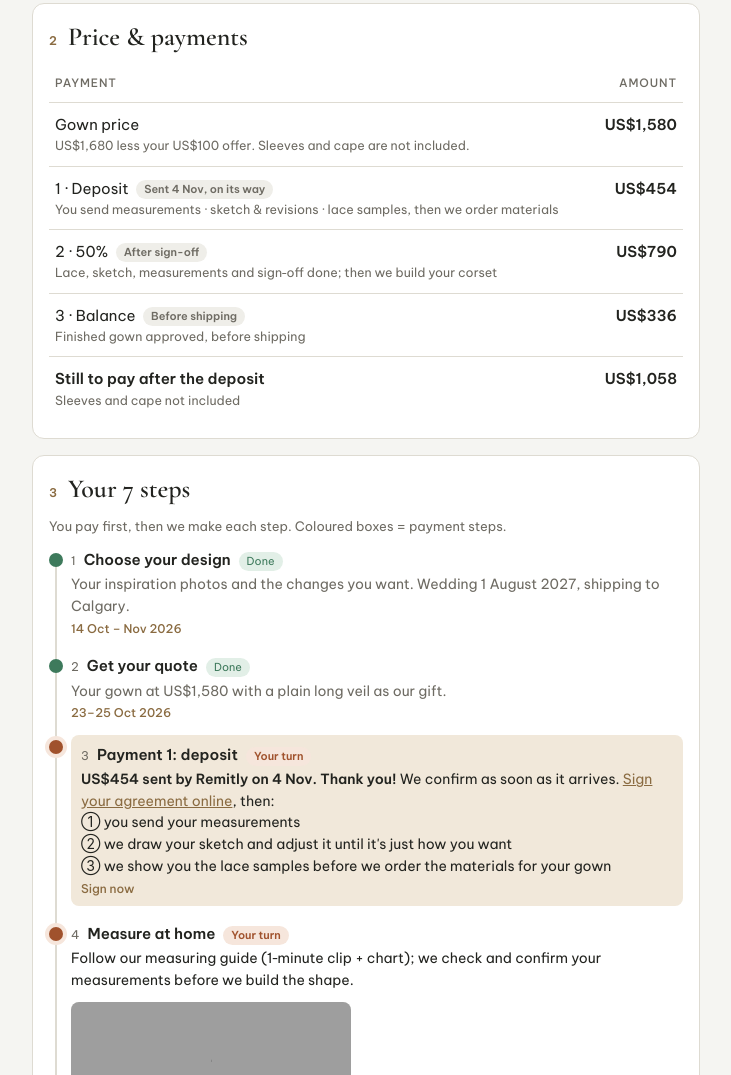
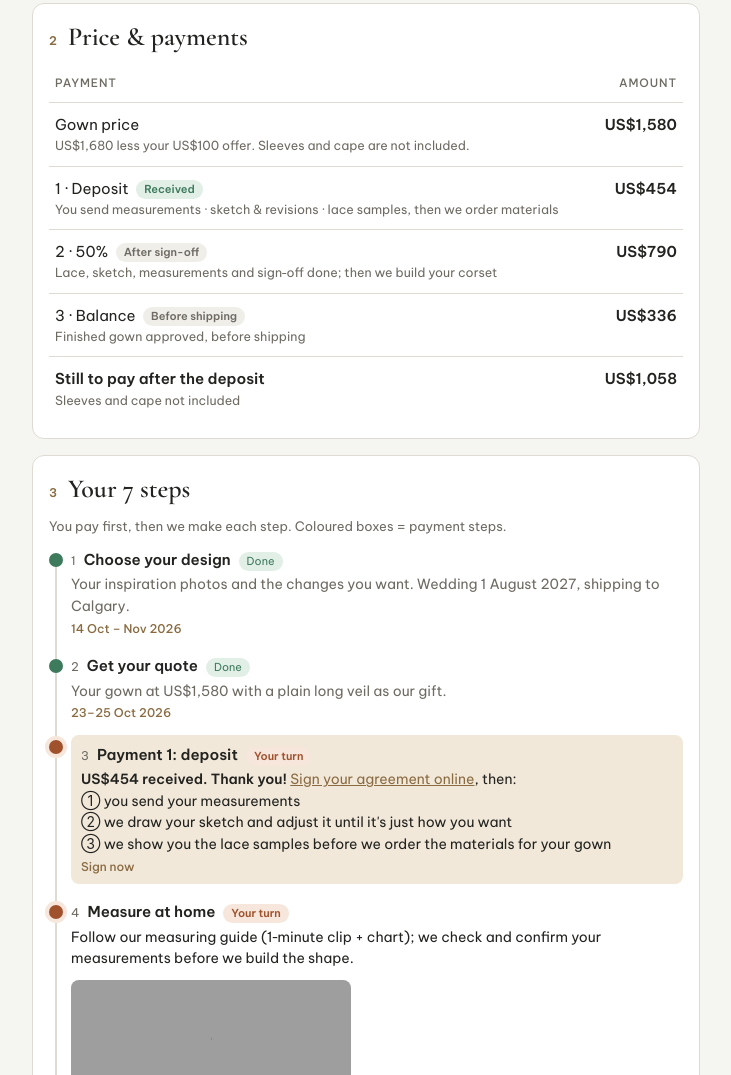
Before and after one commit to dolinhanh-bridal/mercy-01082027, a plain HTML site: page index.html in a window 1280 px wide. Shown: the part 4368-5443 px from the top of the page, without its empty margins (274-1005 px from the left). Drawn offline with nearby package versions, Linux system fonts and the light colour scheme; no server answers; grey boxes are pictures that could not be loaded.

Commit message:
Đã nhận cọc US$454
Co-Authored-By: Claude Opus 5.5 <noreply@anthropic.com>

```diff
--- a/index.html
+++ b/index.html
@@ -232,7 +232,7 @@ pre.tin{white-space:pre-wrap;font:inherit;font-size:14px;background:var(--paper-
     <thead><tr><th><span class="en">Payment</span><span class="vi">Đợt</span></th><th class="amt"><span class="en">Amount</span><span class="vi">Số tiền</span></th></tr></thead>
     <tbody>
       <tr><td><span class="en">Gown price</span><span class="vi">Giá váy</span><small><span class="en">US$1,680 less your US$100 offer. Sleeves and cape are not included.</span><span class="vi">US$1,680 trừ ưu đãi US$100 · chưa tính tay rời + áo choàng</span></small></td><td class="amt">US$1,580</td></tr>
-      <tr><td><span class="en">1 · Deposit</span><span class="vi">1 · Cọc</span> <span class="badge wait"><span class="en">Sent 4 Nov, on its way</span><span class="vi">Khách đã chuyển 4/11, đang về</span></span><small><span class="en">You send measurements · sketch &amp; revisions · lace samples, then we order materials</span><span class="vi">Khách đưa số đo · vẽ, chỉnh phác thảo theo ý khách · gửi mẫu ren rồi nhập nguyên liệu</span></small></td><td class="amt">US$454</td></tr>
+      <tr><td><span class="en">1 · Deposit</span><span class="vi">1 · Cọc</span> <span class="badge ok"><span class="en">Received</span><span class="vi">Đã nhận</span></span><small><span class="en">You send measurements · sketch &amp; revisions · lace samples, then we order materials</span><span class="vi">Khách đưa số đo · vẽ, chỉnh phác thảo theo ý khách · gửi mẫu ren rồi nhập nguyên liệu</span></small></td><td class="amt">US$454</td></tr>
       <tr><td><span class="en">2 · 50%</span><span class="vi">2 · 50%</span> <span class="badge wait"><span class="en">After sign-off</span><span class="vi">Sau khi chốt may</span></span><small><span class="en">Lace, sketch, measurements and sign‑off done; then we build your corset</span><span class="vi">Xong chọn ren, sketch, đo người, chốt may → dựng corset</span></small></td><td class="amt">US$790</td></tr>
       <tr><td><span class="en">3 · Balance</span><span class="vi">3 · Phần còn lại</span> <span class="badge wait"><span class="en">Before shipping</span><span class="vi">Trước khi gửi</span></span><small><span class="en">Finished gown approved, before shipping</span><span class="vi">Váy hoàn thiện, duyệt trước khi gửi</span></small></td><td class="amt">US$336</td></tr>
       <tr class="total"><td><span class="en">Still to pay after the deposit</span><span class="vi">Còn phải trả sau cọc</span><small><span class="en">Sleeves and cape not included</span><span class="vi">Chưa tính tay rời + áo choàng</span></small></td><td class="amt">US$1,058</td></tr>
@@ -266,7 +266,7 @@ pre.tin{white-space:pre-wrap;font:inherit;font-size:14px;background:var(--paper-
   <div class="dot" aria-hidden="true"></div>
   <div class="sb">
     <div class="sh"><span class="sn">3</span><b><span class="en">Payment 1: deposit</span><span class="vi">Thanh toán đợt 1: cọc</span></b><span class="pill"><span class="en">Your turn</span><span class="vi">Đến lượt khách</span></span></div>
-    <p><span class="en"><b>US$454 sent by Remitly on 4 Nov. Thank you!</b> We confirm as soon as it arrives. <a href="#agreement">Sign your agreement online</a>, then:<br>① you send your measurements<br>② we draw your sketch and adjust it until it's just how you want<br>③ we show you the lace samples before we order the materials for your gown</span><span class="vi"><b>Khách chuyển US$454 qua Remitly ngày 4/11.</b> Tiền về thì báo khách. <a href="#agreement">Khách ký HĐ online</a>, rồi:<br>① khách đưa số đo<br>② vẽ phác thảo, chỉnh phác thảo theo ý khách<br>③ gửi mẫu ren cho khách xem trước khi nhập nguyên liệu về gia công</span></p>
+    <p><span class="en"><b>US$454 received. Thank you!</b> <a href="#agreement">Sign your agreement online</a>, then:<br>① you send your measurements<br>② we draw your sketch and adjust it until it's just how you want<br>③ we show you the lace samples before we order the materials for your gown</span><span class="vi"><b>Đã nhận US$454 (Remitly 4/11).</b> <a href="#agreement">Khách ký HĐ online</a>, rồi:<br>① khách đưa số đo<br>② vẽ phác thảo, chỉnh phác thảo theo ý khách<br>③ gửi mẫu ren cho khách xem trước khi nhập nguyên liệu về gia công</span></p>
     <div class="when"><span class="en">Sign now</span><span class="vi">Ký ngay</span></div>
 
   </div>
@@ -454,7 +454,7 @@ pre.tin{white-space:pre-wrap;font:inherit;font-size:14px;background:var(--paper-
       ["Parties","Dolinhanh Bridal (Vietnam) and "+ten+" (Canada)"],
       ["Gown","Made-to-measure wedding gown from the bride's inspiration photos: ball gown with corset bodice, 3D flowers and hand beading on the bodice, beading down to about halfway on the skirt, crossed folds on the chest as the bride marked, no pearl drapes, neckline a little higher than in the try-on photo, final line as confirmed in the sketch. A V or U neckline still shows some of the chest even when cut higher; it is not a fully covered neckline, as advised by Dolinhanh Bridal on 23 October 2026. Details as in the bride's photos on the order page. Gift: plain long veil."],
       ["Price","US$1,580 for the gown (US$1,680 less US$100 offer). Lace sleeves and lace cape are not included; if the bride would like to add them later, they are quoted separately then."],
-      ["Payments","Deposit US$454 (sent by Remitly on 4 Nov 2026) · 50% US$790 once sketch, lace, measurements and sign-off are done, then corset · balance US$336 when finished, before shipping."],
+      ["Payments","Deposit US$454 (received) · 50% US$790 once sketch, lace, measurements and sign-off are done, then corset · balance US$336 when finished, before shipping."],
       ["Timing","Sewing takes about 3 to 4 months after sign-off and payment 2, provided payments and approvals arrive on time. Gown needed before August 2027. Wedding 1 August 2027."],
       ["Terms","Sketch, lace, fabric, colour and measurements confirmed in writing before production. The neckline note above is not a reason for a remake. Silhouette about 80–90% like the photo, beading details about 50–60%; handmade. Fit approved by photos, videos or video call; small local alterations at the bride's cost. Shipping by DHL/FedEx; shipping fee and import duties paid by the bride. Payments are not refunded under any circumstances."]
     ];
```
